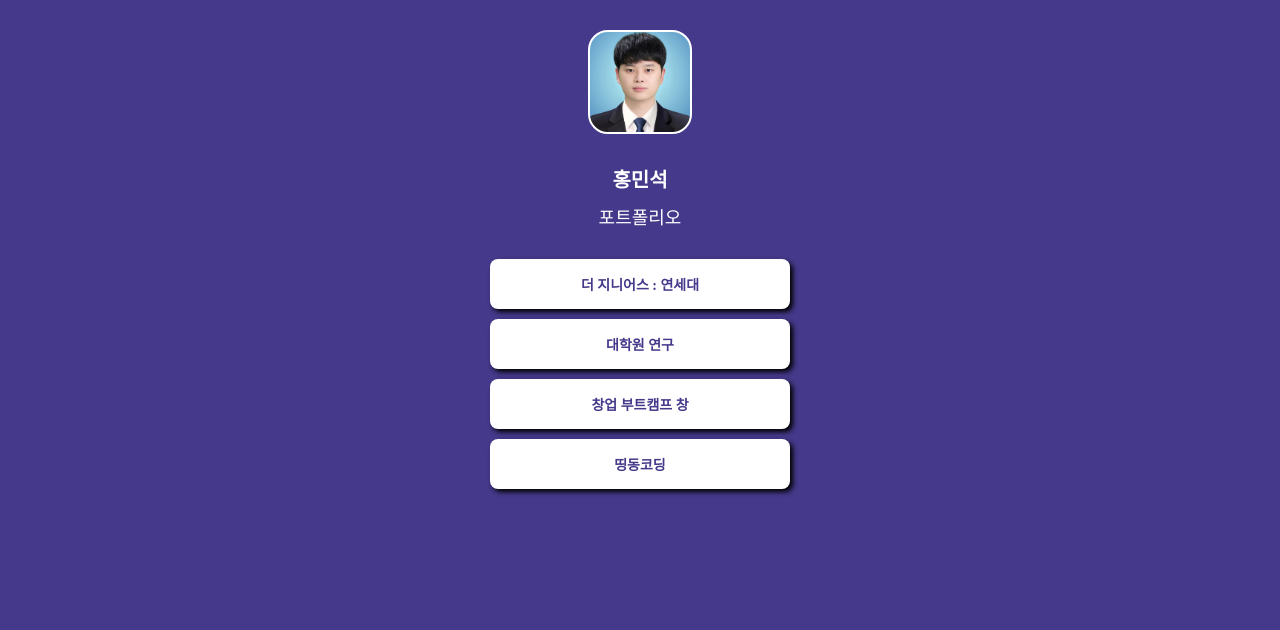
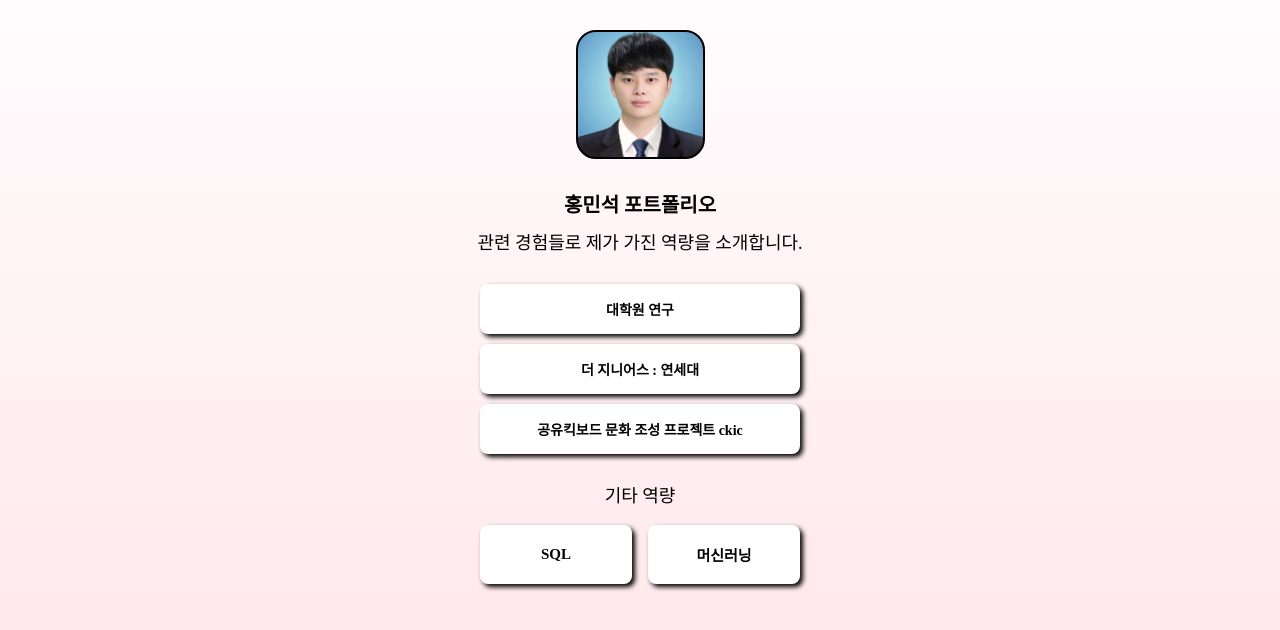
Before and after one commit to sis01245/myprofile, a plain HTML site: page index.html in a window 1280 px wide. Drawn offline with Linux system fonts and the light colour scheme; a web font is replaced by a local one.

Commit message:
Update index.html

```diff
--- a/index.html
+++ b/index.html
@@ -15,31 +15,31 @@
             font-family: "Pretendard",serif;
         }
         body {
-            background-color: #44398a;
-        }
+            background: linear-gradient(180deg, #FFFCFD 0%, #FFE2E8 100%);
+            height: 100vh;        }
         .profile {
-            width: 100px;
-            height: 100px;
+            width: 125px;
+            height: 125px;
             border-radius: 20px;
-            border : 2px solid white;
+            border : 2px solid black;
             background-image: url('수정됨_이력서 사진1.jpg');
             background-position: center;
             background-size: cover;
         }
         .main {
-            color: white;
+            color: #000000;
             font-size: 20px;
             margin-top: 30px;
             margin-bottom: 10px;
         }
         .sub {
-            color: white;
+            color: #000000;
             font-size: 18px;
             margin-top: 0px;
             margin-bottom: 30px;
         }
         .wrap {
-            width: 300px;
+            width: 400px;
             margin: 30px auto 0px auto;
 
             display: flex;
@@ -48,7 +48,7 @@
             align-items: center;
         }
         .wrap > a {
-            width: 300px;
+            width: 320px;
             height: 50px;
 
             background-color: white;
@@ -58,7 +58,7 @@
 
             font-size: 14px;
             font-weight: bold;
-            color: #44398a;
+            color: black;
 
             display: flex;
             flex-direction: column;
@@ -72,17 +72,52 @@
         .wrap > a:hover {
             background-color: #f2f2f2;
         }
+        .others {
+            margin-top: 17px;
+            display: flex;
+            flex-direction: column;
+            justify-content: center;
+            align-items: center;
+            color: #000000;
+            font-size: 18px;
+        }
+        .buttons > a {
+            width: 152px;
+            height: 59px;
+            border-radius: 8px;
+            border-color: #000000;
+            background-color: white;
+            font-size: 15px;
+            font-weight: bold;
+            color:black;
+            display: flex;
+            flex-direction: row;
+            justify-content: center;
+            align-items: center;
+            text-decoration: none;
+            box-shadow: 3px 3px 5px 0px black;
+            margin: 0px 8px 17px 8px;
+        }
+        .buttons {
+            display: flex;
+        }
+        .buttons > a:hover {
+            background-color: #f2f2f2;
     </style>
 </head>
 <body>
     <div class="wrap">
         <div class="profile"></div>
-        <h1 class="main">홍민석</h1>
-        <p class="sub">포트폴리오</p>
+        <h1 class="main">홍민석 포트폴리오</h1>
+        <p class="sub">관련 경험들로 제가 가진 역량을 소개합니다.</p>
+        <a target="_blank" href="https://drive.google.com/drive/u/1/folders/1GtICYLrgv5fupxfnO4zZj-rEIzQzSeUA">대학원 연구</a>
         <a target="_blank" href="https://drive.google.com/drive/u/1/folders/1izXfsrY0_nXsOTuqD3LEfNN02Ctl7bT5">더 지니어스 : 연세대</a>
-        <a target="_blank" href="https://drive.google.com/drive/u/1/folders/1GtICYLrgv5fupxfnO4zZj-rEIzQzSeUA">대학원 연구</a>
-        <a target="_blank" href="https://chang.spartacodingclub.kr/">창업 부트캠프 창</a>
-        <a target="_blank" href="https://ddingdong.spartacodingclub.kr/">띵동코딩</a>
+        <a target="_blank" href="https://chang.spartacodingclub.kr/">공유킥보드 문화 조성 프로젝트 ckic</a>
+        <p class="others">기타 역량</p>
+        <div class="buttons">
+            <a class="hang" target="_blank" href="https://hanghae99.spartacodingclub.kr/">SQL</a>
+            <a class="chang"target="_blank" href="https://chang.spartacodingclub.kr/">머신러닝</a>
+        </div>
     </div>
 </body>
 </html>
```
